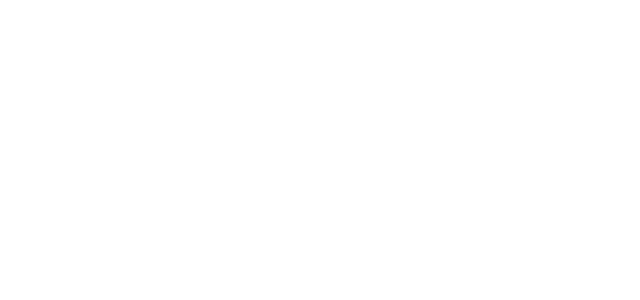
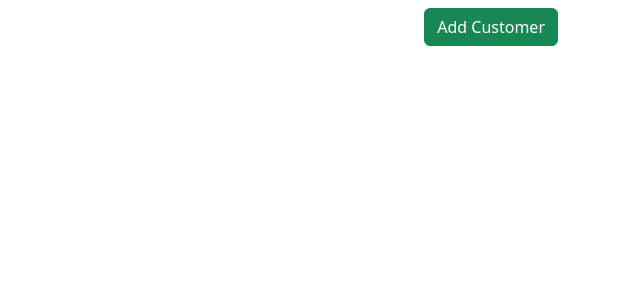
Before and after one commit to ThaaraniSivakumar/CRMcreation, a React (Create React App) app in the folder crm/: page / in a window 1280 px wide. Shown: the top 300 px of the page, without its empty margins (640-1280 px from the left). Built offline with nearby package versions, Linux system fonts and the light colour scheme.

Commit message:
Creted a add customer button using bootstrap

```diff
--- a/crm/src/App.js
+++ b/crm/src/App.js
@@ -1,10 +1,11 @@
 import './App.css';
 import 'bootstrap/dist/css/bootstrap.min.css';
+import { Customer } from './components/Customer.jsx';
 
 function App() {
   return (
    <div>
-
+    <Customer/>
    </div>
   );
 }
--- a/crm/src/components/Customer.jsx
+++ b/crm/src/components/Customer.jsx
@@ -1,7 +1,14 @@
-
+import Button from 'react-bootstrap/Button';
 
 export const Customer =()=>{
     return (
-        <div></div>
+        <div className='container '>
+            <div >
+<div className='d-flex d-column justify-content-end my-2'  >
+          <Button  variant="success">Add Customer</Button>
+</div>
+
+            </div>
+        </div>
     )
 }
```
Also changed, not shown: crm/src/components/CustomerDetails.jsx (+7 -0 lines).
